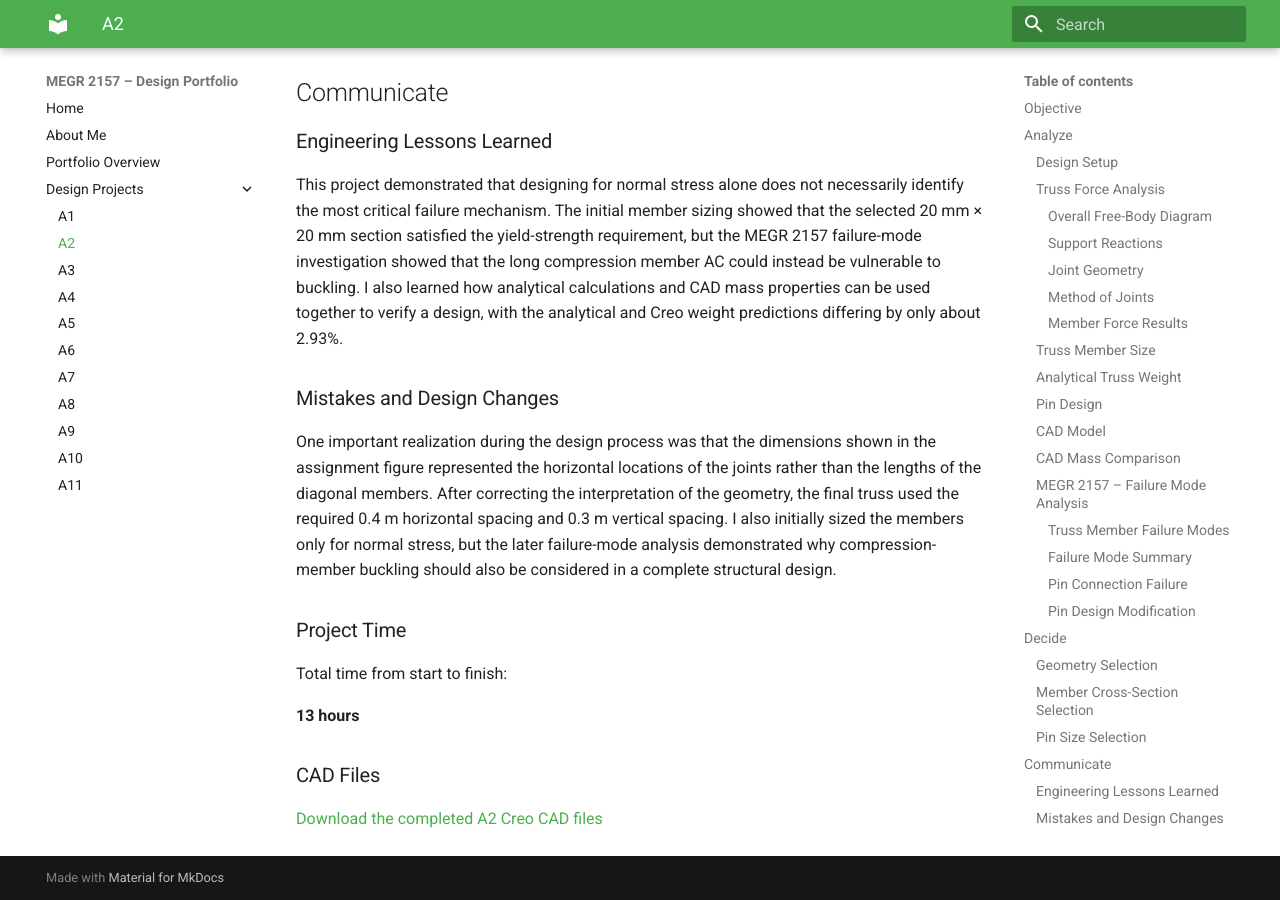
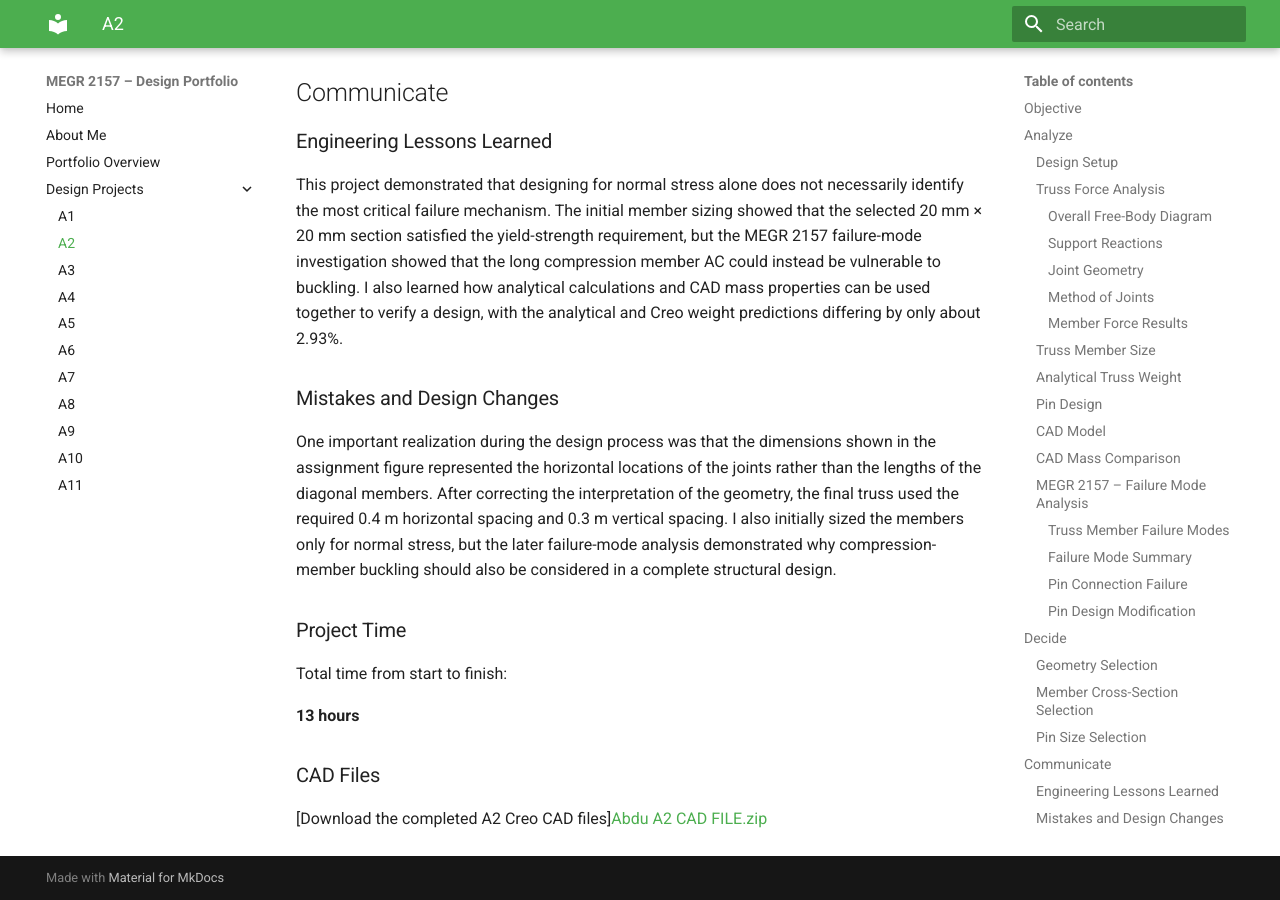
Before and after one commit to abdums/design-projects-portfolio, an MkDocs documentation site: the page built from docs/assignments/A02/index.md, in a window 1280 px wide and 900 px high, scrolled down 21222 px. Built offline with MkDocs 1.6.1 and Material for MkDocs 9.7.7, drawn with Linux system fonts in a browser that asks for light colours; part of the change alters nothing that is shown.

Commit message:
Update CAD files download link format

```diff
--- a/docs/assignments/A02/index.md
+++ b/docs/assignments/A02/index.md
@@ -151,4 +151,4 @@ Total time from start to finish:
 
 ### CAD Files
 
-[Download the completed A2 Creo CAD files](files/Abdu%20A2%20CAD%20FILE.zip)
+[Download the completed A2 Creo CAD files][Abdu A2 CAD FILE.zip](https://github.com/user-attachments/files/31980027/Abdu.A2.CAD.FILE.zip)
```
